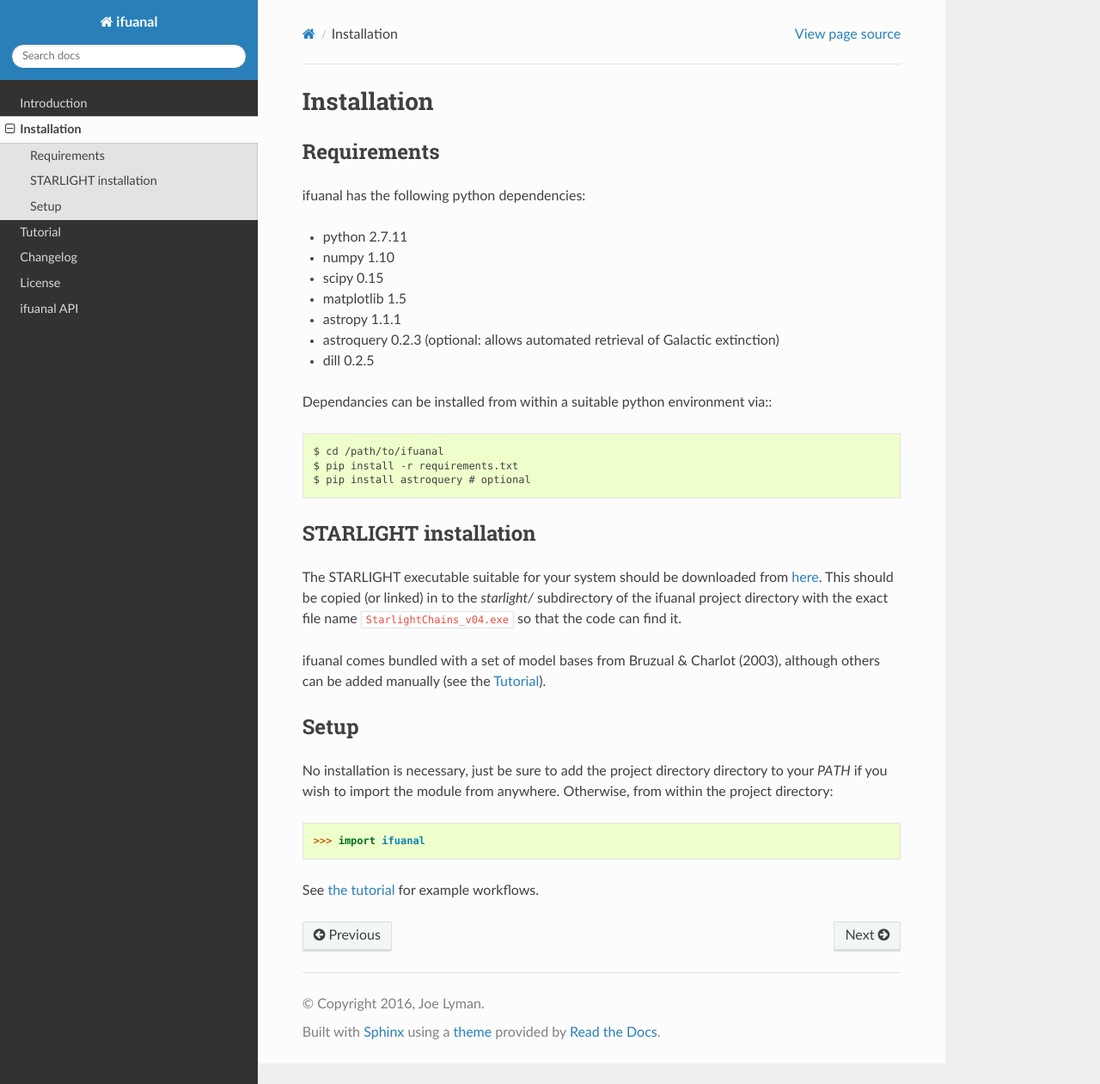
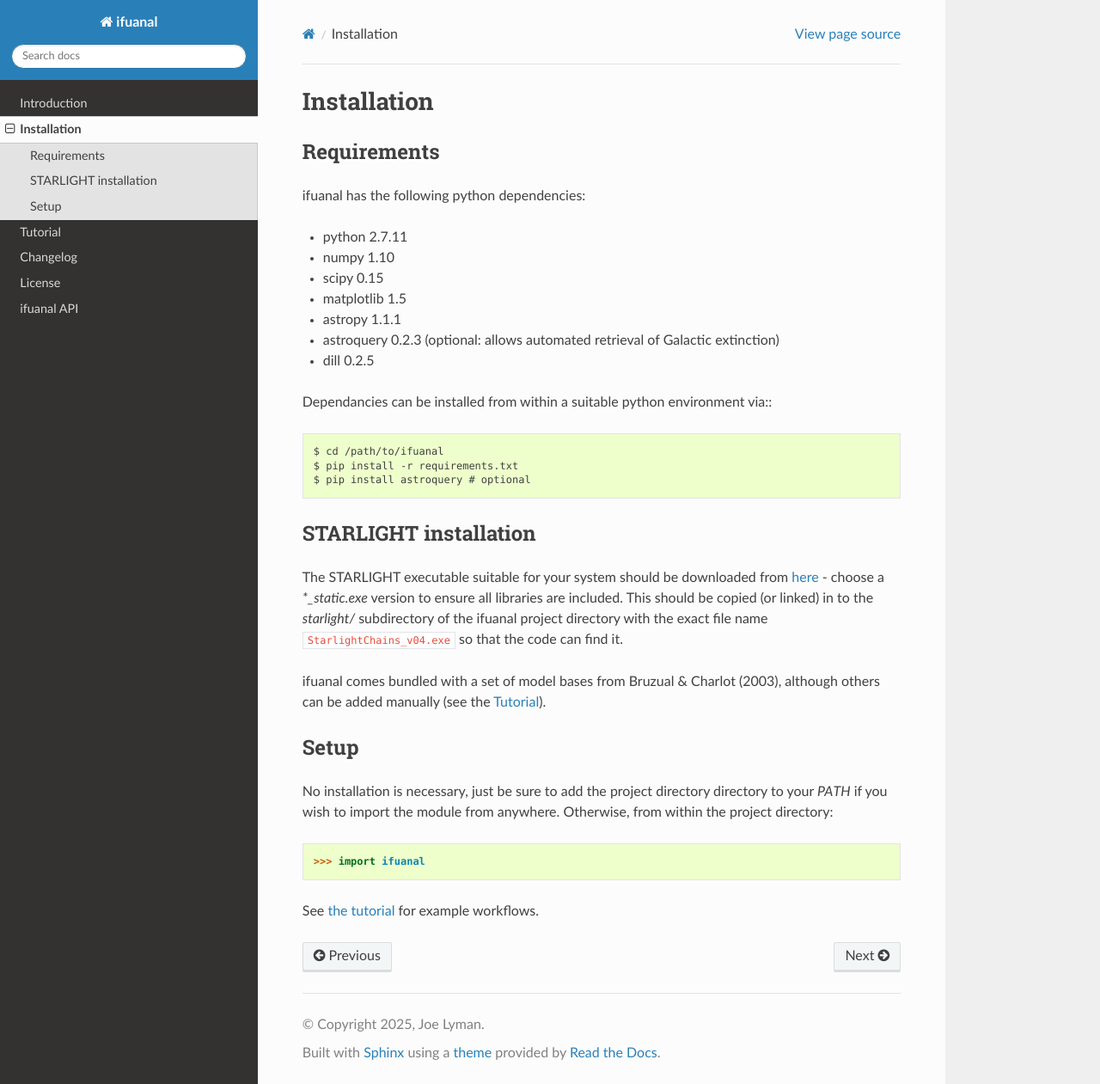
Before and after one commit to Lyalpha/ifuanal, a Sphinx documentation site: the page built from docs/installation.rst, in a window 1280 px wide and 1261 px high. Shown: the whole window at 86% size. Built offline with Sphinx 7.4.7 and the Read the Docs theme 3.1.0, drawn with Linux system fonts in a browser that asks for light colours.

Commit message:
Update installation instruction for new starlight location

```diff
--- a/docs/conf.py
+++ b/docs/conf.py
@@ -1,6 +1,6 @@
 # -*- coding: utf-8 -*-
 #
-# IFUANAL documentation build configuration file, created by
+# ifuanal documentation build configuration file, created by
 # sphinx-quickstart on Tue Jul 12 16:09:37 2016.
 #
 # This file is execfile()d with the current directory set to its
@@ -60,7 +60,7 @@ master_doc = 'index'
 
 # General information about the project.
 project = u'ifuanal'
-copyright = u'2016, Joe Lyman'
+copyright = u'2025, Joe Lyman'
 author = u'Joe Lyman'
 
 # The version info for the project you're documenting, acts as replacement for
@@ -322,7 +322,7 @@ man_pages = [
 #  dir menu entry, description, category)
 texinfo_documents = [
     (master_doc, 'ifuanal', u'ifuanal Documentation',
-     author, 'IFUANAL', 'resolved galaxy IFU data analysis with python.',
+     author, 'ifuanal', 'resolved galaxy IFU data analysis with python.',
      'Miscellaneous'),
 ]
 
--- a/docs/installation.rst
+++ b/docs/installation.rst
@@ -27,7 +27,7 @@ STARLIGHT installation
 ----------------------
 
 The STARLIGHT executable suitable for your system should be downloaded from
-`here <http://astro.ufsc.br/starlight/node/3>`_. This should be copied (or linked) in to the `starlight/` subdirectory of the ifuanal project directory with the exact file name ``StarlightChains_v04.exe`` so that the code can find it.
+`here <http://www.starlight.ufsc.br/downloads/>`_ - choose a `*_static.exe` version to ensure all libraries are included. This should be copied (or linked) in to the `starlight/` subdirectory of the ifuanal project directory with the exact file name ``StarlightChains_v04.exe`` so that the code can find it.
 
 ifuanal comes bundled with a set of model bases from Bruzual & Charlot (2003), although others can be added manually (see the :ref:`Tutorial <cont-fitting>`).
 
```
